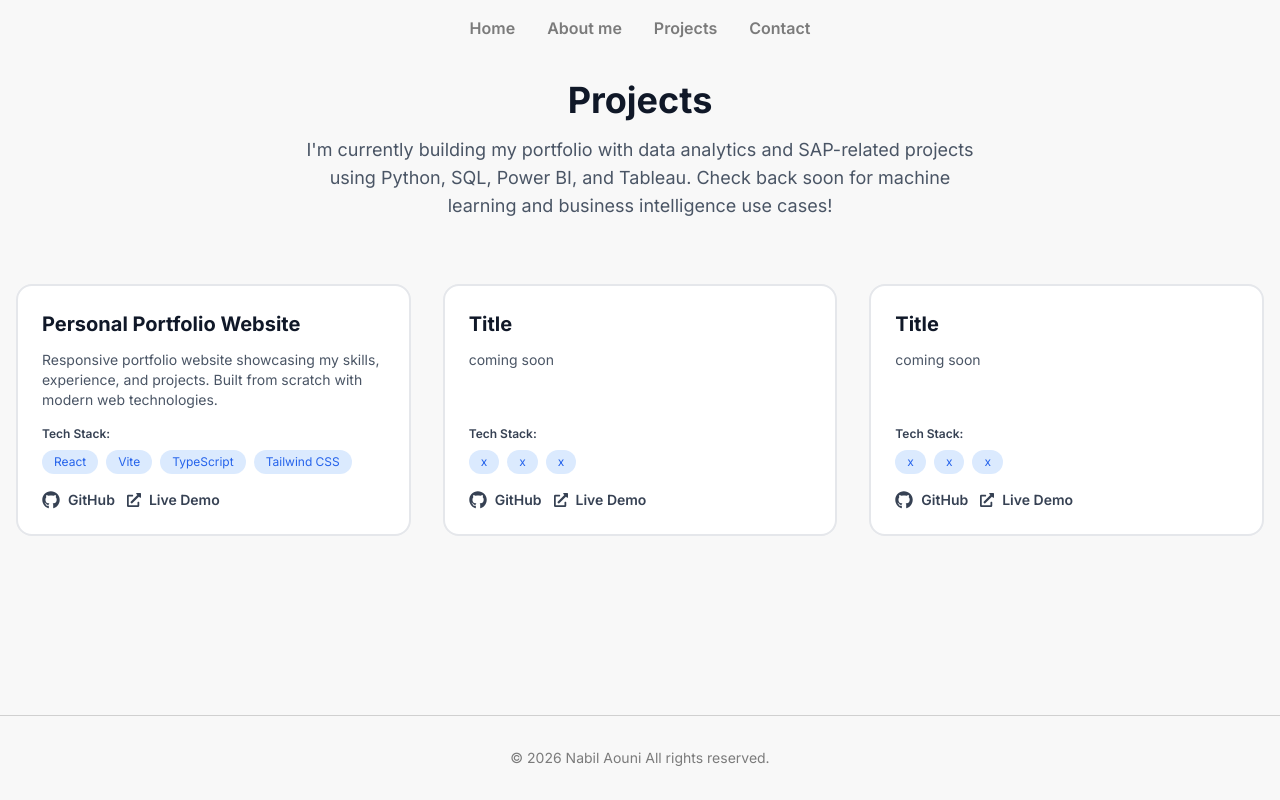
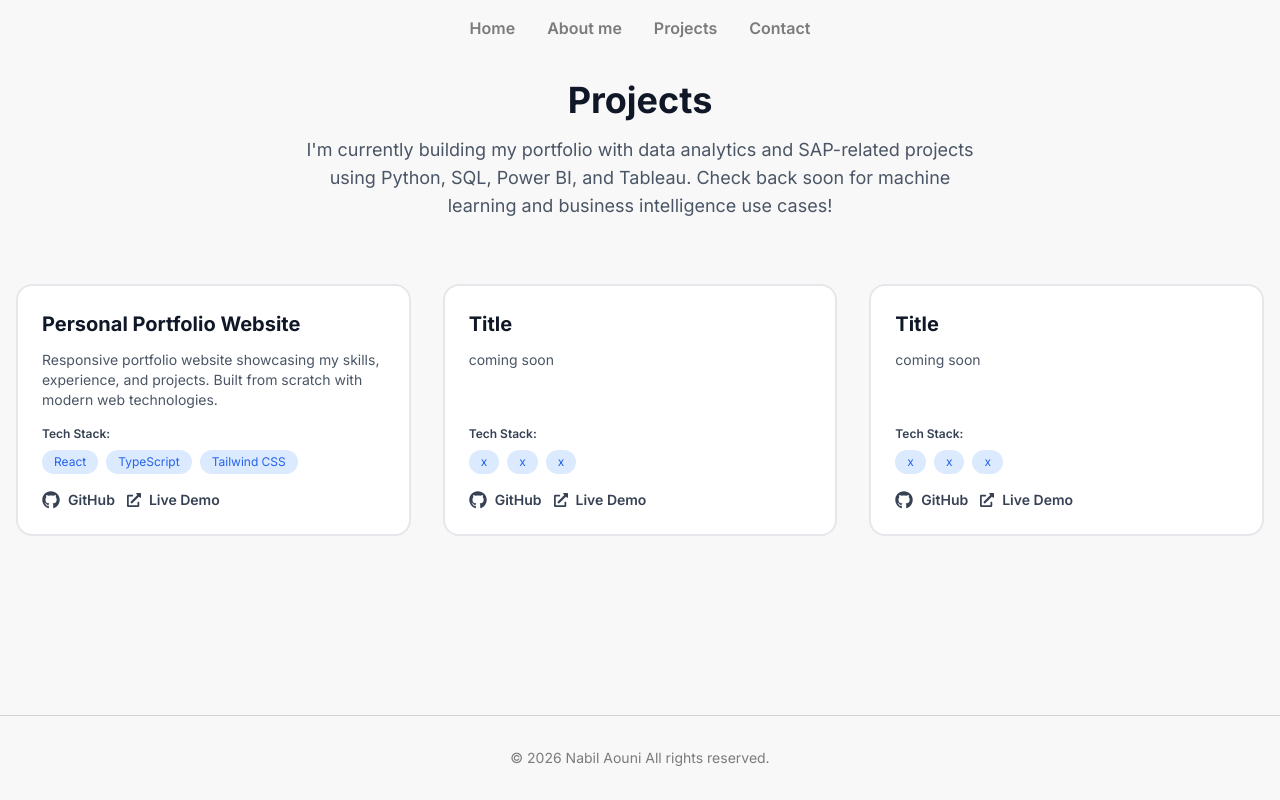
Before and after one commit to Nabil889/portfoliowebsite, a React app: page /projects in a window 1280 px wide. Built offline with nearby package versions, Linux system fonts and the light colour scheme; the HTML template or start-up script is replaced by a standard one.

Commit message:
Update Projects.tsx

```diff
--- a/src/pages/Projects.tsx
+++ b/src/pages/Projects.tsx
@@ -5,7 +5,7 @@ const Projects = () => {
     {
       title: "Personal Portfolio Website",
       description: "Responsive portfolio website showcasing my skills, experience, and projects. Built from scratch with modern web technologies.",
-      techStack: ["React", "Vite", "TypeScript", "Tailwind CSS"],
+      techStack: ["React", "TypeScript", "Tailwind CSS"],
       githubLink: "https://github.com/nabil889/portfoliowebsite",
       liveLink: "https://portfoliowebsite-pied-five.vercel.app"
     },
```
